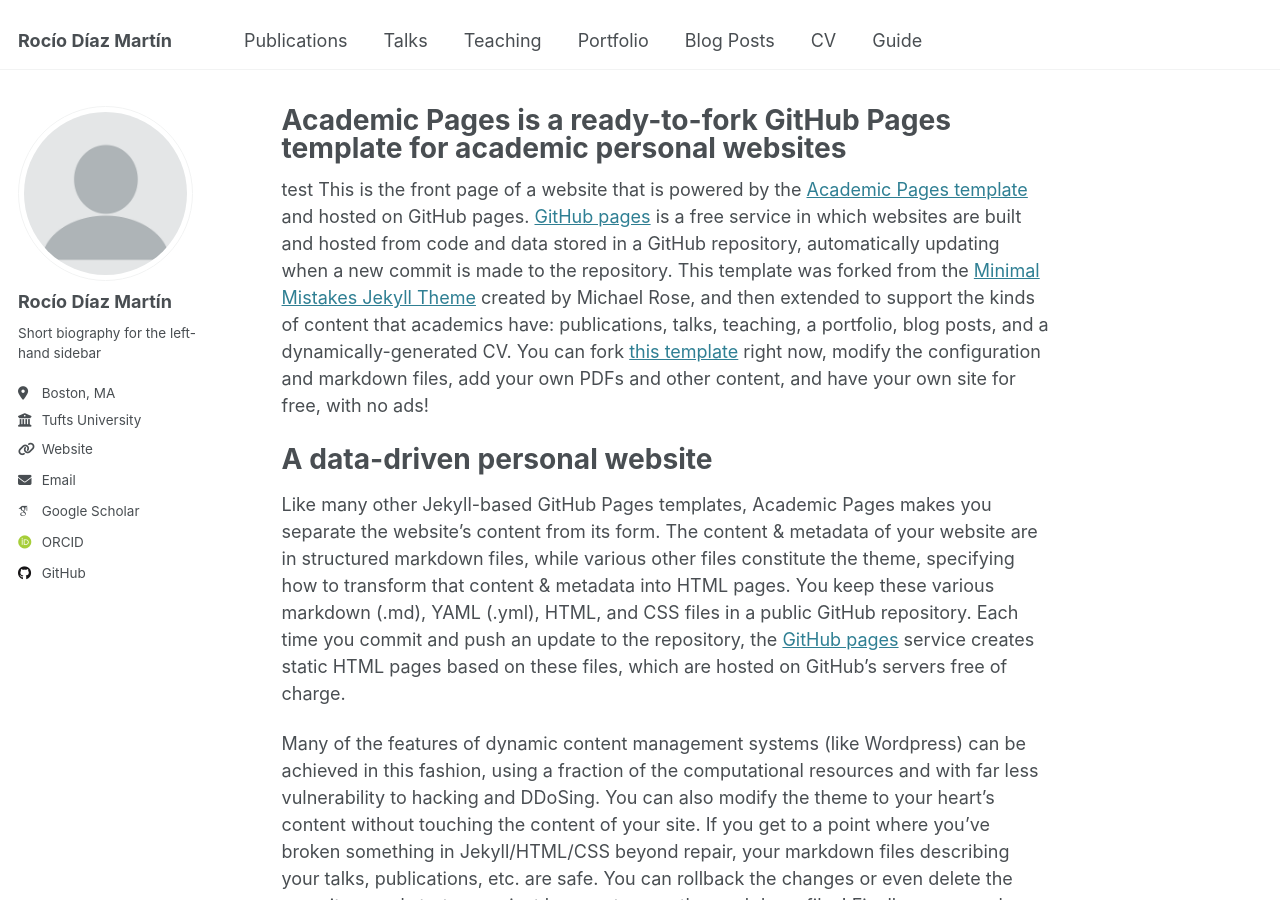
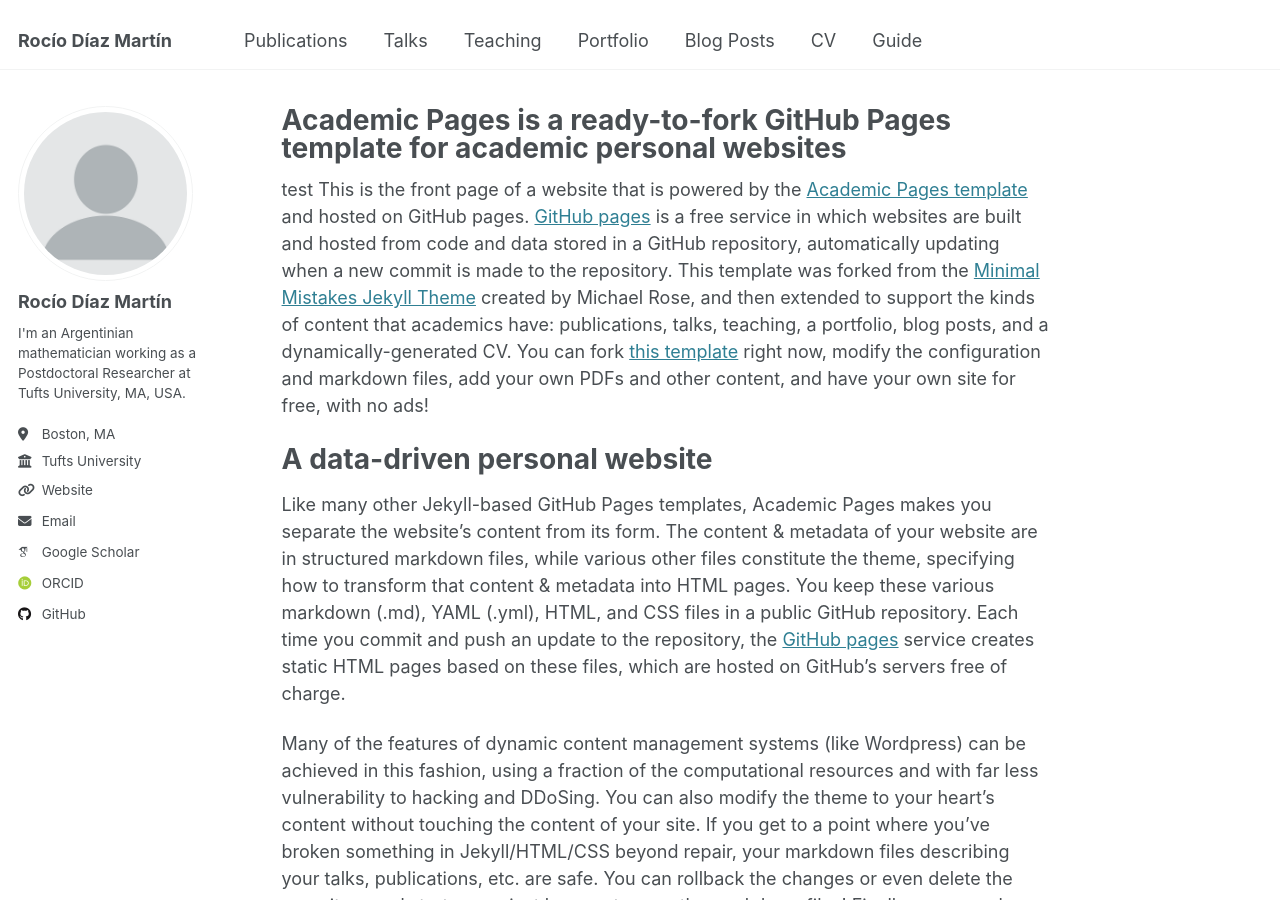
Before and after one commit to RocioDM/rociodm.github.io, a Jekyll site: the page built from _pages/about.md, in a window 1280 px wide and 900 px high. Built offline with Jekyll 4.4.1, drawn with Linux system fonts in a browser that asks for light colours; some web fonts are replaced.

Commit message:
short bio

```diff
--- a/_config.yml
+++ b/_config.yml
@@ -25,7 +25,7 @@ author:
   avatar           : "profile.png"
   name             : "Rocío Díaz Martín"
   pronouns         : # example: "she/her"
-  bio              : "Short biography for the left-hand sidebar"
+  bio              : "I'm an Argentinian mathematician working as a Postdoctoral Researcher at Tufts University, MA, USA."
   location         : "Boston, MA"
   employer         : "Tufts University"
   uri              : "https://sites.google.com/view/rociodiazmartin" # URL
```
